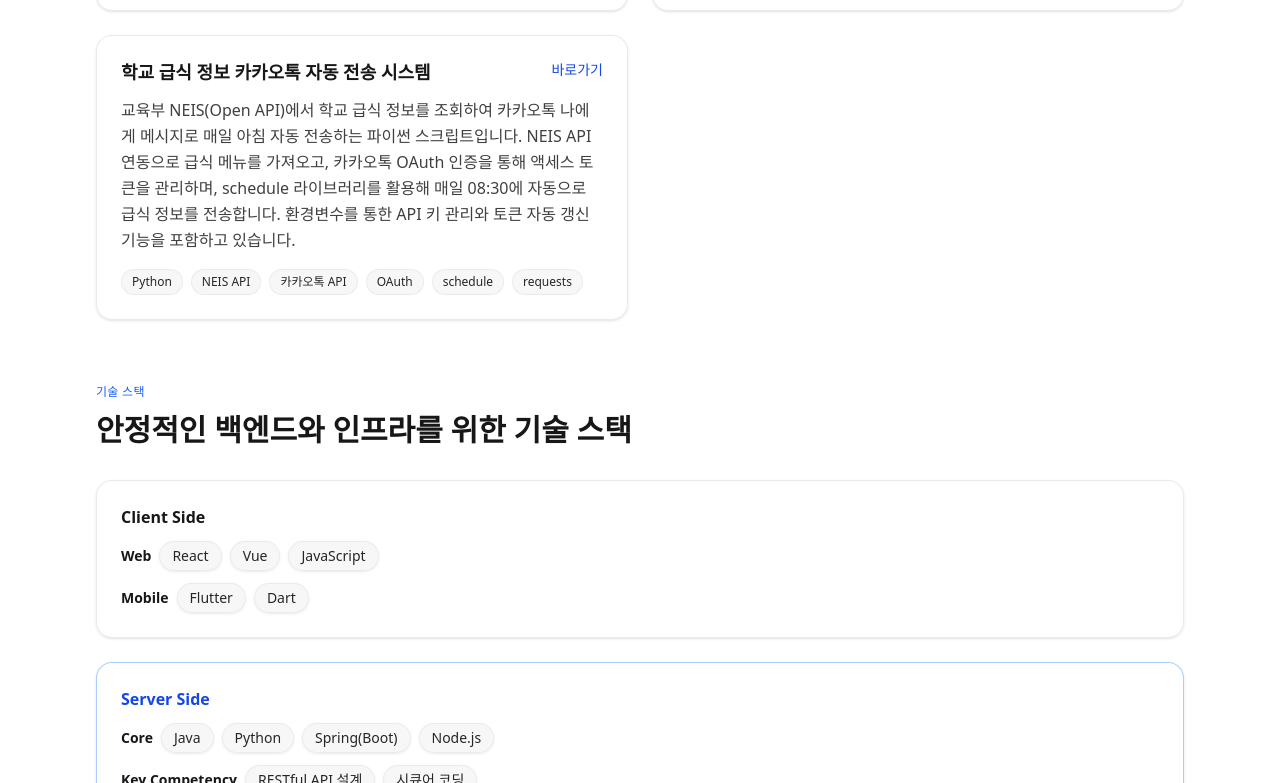
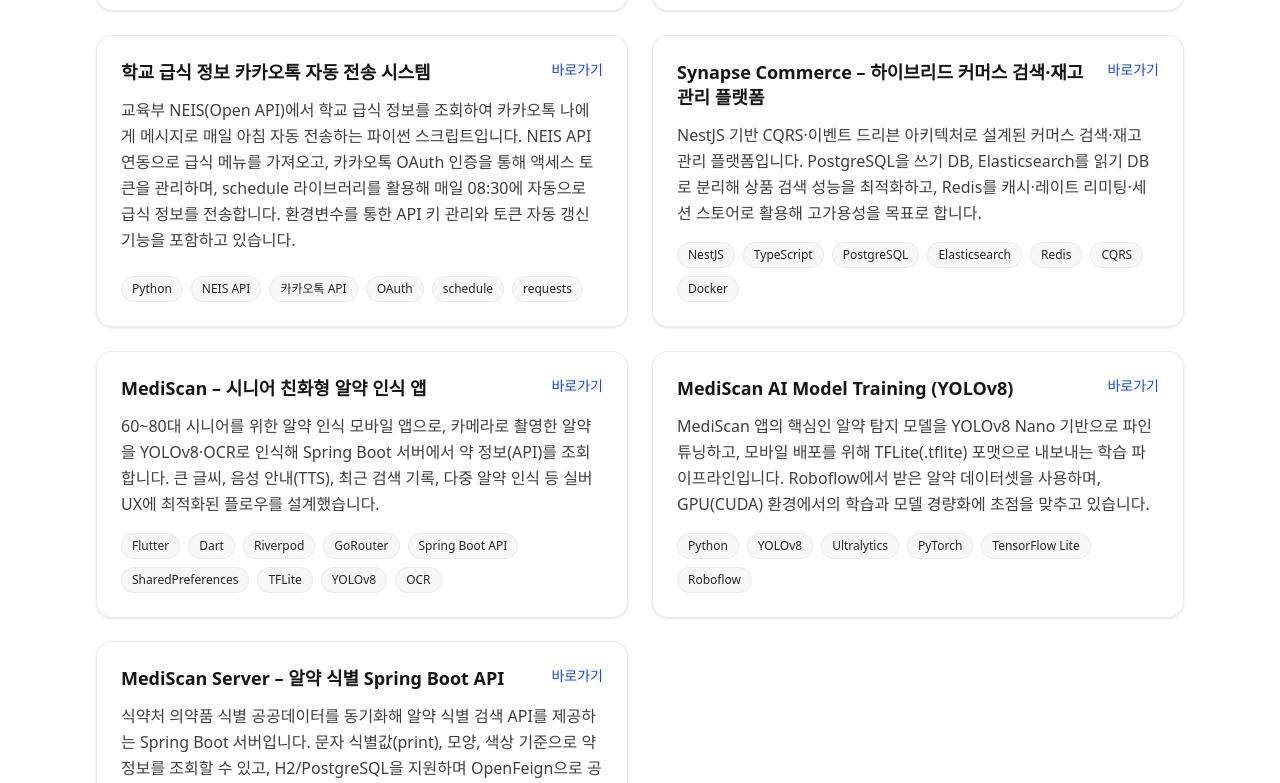
Before and after one commit to eunkyo3/Portfolio, a React (Vite) app: page / in a window 1280 px wide. Shown: the part 3017-3800 px from the top of the page. Built offline with nearby package versions, Linux system fonts and the light colour scheme.

Commit message:
add project

```diff
--- a/src/components/ProjectCard.tsx
+++ b/src/components/ProjectCard.tsx
@@ -16,7 +16,7 @@
         <div className="flex gap-3 text-sm">
           {link && (
             <a
-              className="text-blue-700 hover:text-blue-600 dark:text-blue-400 dark:hover:text-blue-300"
+              className="text-blue-700 hover:text-blue-600 dark:text-blue-400 dark:hover:text-blue-300 whitespace-nowrap"
               href={link}
               target="_blank"
               rel="noreferrer"
@@ -26,7 +26,7 @@
           )}
           {repo && (
             <a
-              className="text-blue-700 hover:text-blue-600 dark:text-blue-400 dark:hover:text-blue-300"
+              className="text-blue-700 hover:text-blue-600 dark:text-blue-400 dark:hover:text-blue-300 whitespace-nowrap"
               href={repo}
               target="_blank"
               rel="noreferrer"
--- a/src/data/content.ts
+++ b/src/data/content.ts
@@ -79,6 +79,34 @@
     tech: ['Python', 'NEIS API', '카카오톡 API', 'OAuth', 'schedule', 'requests'],
     repo: 'https://github.com/eunkyo3/python_meals_to_kakao',
   },
+  {
+    title: 'Synapse Commerce – 하이브리드 커머스 검색·재고 관리 플랫폼',
+    description:
+      'NestJS 기반 CQRS·이벤트 드리븐 아키텍처로 설계된 커머스 검색·재고 관리 플랫폼입니다. PostgreSQL을 쓰기 DB, Elasticsearch를 읽기 DB로 분리해 상품 검색 성능을 최적화하고, Redis를 캐시·레이트 리미팅·세션 스토어로 활용해 고가용성을 목표로 합니다.',
+    tech: ['NestJS', 'TypeScript', 'PostgreSQL', 'Elasticsearch', 'Redis', 'CQRS', 'Docker'],
+    repo: 'https://github.com/eunkyo3/Synapse-Commerce',
+  },
+  {
+    title: 'MediScan – 시니어 친화형 알약 인식 앱',
+    description:
+      '60~80대 시니어를 위한 알약 인식 모바일 앱으로, 카메라로 촬영한 알약을 YOLOv8·OCR로 인식해 Spring Boot 서버에서 약 정보(API)를 조회합니다. 큰 글씨, 음성 안내(TTS), 최근 검색 기록, 다중 알약 인식 등 실버 UX에 최적화된 플로우를 설계했습니다.',
+    tech: ['Flutter', 'Dart', 'Riverpod', 'GoRouter', 'Spring Boot API', 'SharedPreferences', 'TFLite', 'YOLOv8', 'OCR'],
+    repo: 'https://github.com/eunkyo3/medi-scan-client',
+  },
+  {
+    title: 'MediScan AI Model Training (YOLOv8)',
+    description:
+      'MediScan 앱의 핵심인 알약 탐지 모델을 YOLOv8 Nano 기반으로 파인튜닝하고, 모바일 배포를 위해 TFLite(.tflite) 포맷으로 내보내는 학습 파이프라인입니다. Roboflow에서 받은 알약 데이터셋을 사용하며, GPU(CUDA) 환경에서의 학습과 모델 경량화에 초점을 맞추고 있습니다.',
+    tech: ['Python', 'YOLOv8', 'Ultralytics', 'PyTorch', 'TensorFlow Lite', 'Roboflow'],
+    repo: 'https://github.com/eunkyo3/medi-scan-ai-model-training-YOLOv8',
+  },
+  {
+    title: 'MediScan Server – 알약 식별 Spring Boot API',
+    description:
+      '식약처 의약품 식별 공공데이터를 동기화해 알약 식별 검색 API를 제공하는 Spring Boot 서버입니다. 문자 식별값(print), 모양, 색상 기준으로 약 정보를 조회할 수 있고, H2/PostgreSQL을 지원하며 OpenFeign으로 공공데이터 API를 연동했습니다. MediScan 모바일 앱의 백엔드로 동작합니다.',
+    tech: ['Java', 'Spring Boot', 'H2', 'PostgreSQL', 'OpenFeign', 'Gradle'],
+    repo: 'https://github.com/eunkyo3/medi-scan-server',
+  },
 ]
 
 export const skills = {
```
Also changed, not shown: 6 other files (tests, documents, lock files or other folders).
